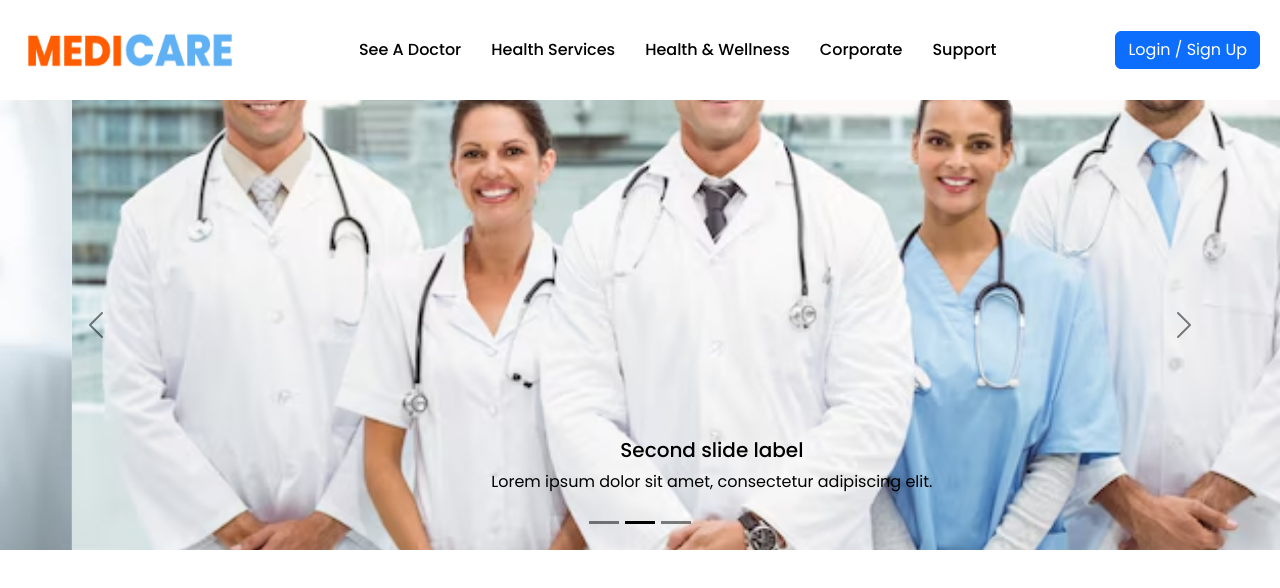
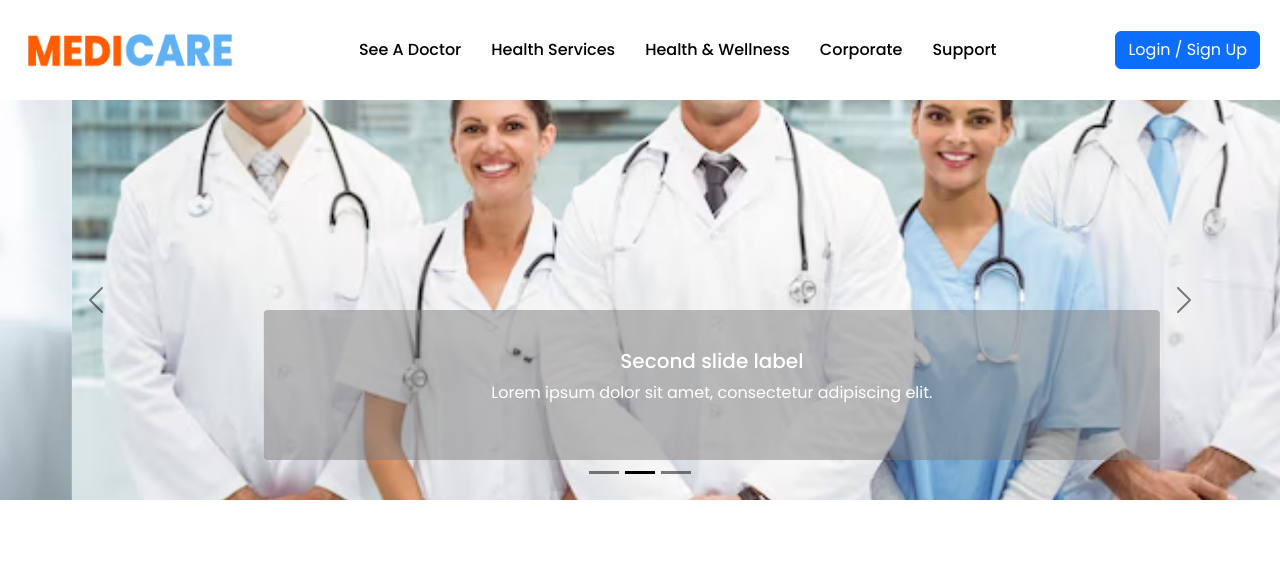
Before and after one commit to Shamir2020/medicare, a Next.js app: page / in a window 1280 px wide. Shown: the top 588 px of the page. Built offline with nearby package versions, Linux system fonts and the light colour scheme.

Commit message:
Third commit

```diff
--- a/components/homeSlider/HomeSlider.jsx
+++ b/components/homeSlider/HomeSlider.jsx
@@ -2,6 +2,9 @@
 import Link from 'next/link'
 import Carousel from 'react-bootstrap/Carousel'
 import Image from 'next/image'
+
+import styles from './styles.module.css'
+
 const HomeSlider = () => {
     return (
         <>
@@ -12,13 +15,15 @@ const HomeSlider = () => {
                         className="d-block w-100"
                         src="/doctor1.jpg"
                         width='1000'
-                        height='450'
+                        height='400'
                         alt="First slide"
                         style={{objectFit:"cover"}}
                     />
                     <Carousel.Caption>
-                        <h5>First slide label</h5>
-                        <p>Nulla vitae elit libero, a pharetra augue mollis interdum.</p>
+                    <div className={styles.sliderCaption}>
+                            <h3>Best doctors available. Book an appointment and get your prescription</h3>
+                            <Link href='/'><button className='btn btn-primary'>Book An Appointment</button></Link>
+                        </div>
                     </Carousel.Caption>
                 </Carousel.Item>
                 <Carousel.Item>
@@ -27,13 +32,15 @@ const HomeSlider = () => {
                         className="d-block w-100"
                         src="/doctor2.avif"
                         width='1000'
-                        height='450'
+                        height='400'
                         alt="First slide"
                         style={{objectFit:"cover"}}
                     />
                     <Carousel.Caption>
-                        <h5>Second slide label</h5>
-                        <p>Lorem ipsum dolor sit amet, consectetur adipiscing elit.</p>
+                        <div className={styles.sliderCaption}>
+                            <h5>Second slide label</h5>
+                            <p>Lorem ipsum dolor sit amet, consectetur adipiscing elit.</p>
+                        </div>
                     </Carousel.Caption>
                 </Carousel.Item>
                 <Carousel.Item>
@@ -42,15 +49,15 @@ const HomeSlider = () => {
                         className="d-block w-100"
                         src="/doctor3.avif"
                         width='1000'
-                        height='450'
+                        height='400'
                         alt="First slide"
                         style={{objectFit:"cover"}}
                     />
                     <Carousel.Caption>
-                        <h5>Third slide label</h5>
-                        <p>
-                            Praesent commodo cursus magna, vel scelerisque nisl consectetur.
-                        </p>
+                    <div className={styles.sliderCaption}>
+                            <h5>Second slide label</h5>
+                            <p>Lorem ipsum dolor sit amet, consectetur adipiscing elit.</p>
+                        </div>
                     </Carousel.Caption>
                 </Carousel.Item>
             </Carousel>
--- /dev/null
+++ b/components/homeSlider/styles.module.css
@@ -0,0 +1,11 @@
+.sliderCaption {
+    background-color: rgba(128, 126, 126, 0.5);
+    height: 150px;
+    color: white;
+    border-radius: 4px;
+    padding: 40px;
+    display: flex;
+    flex-direction: column;
+    justify-content: center;
+    align-items: center;
+}
```
